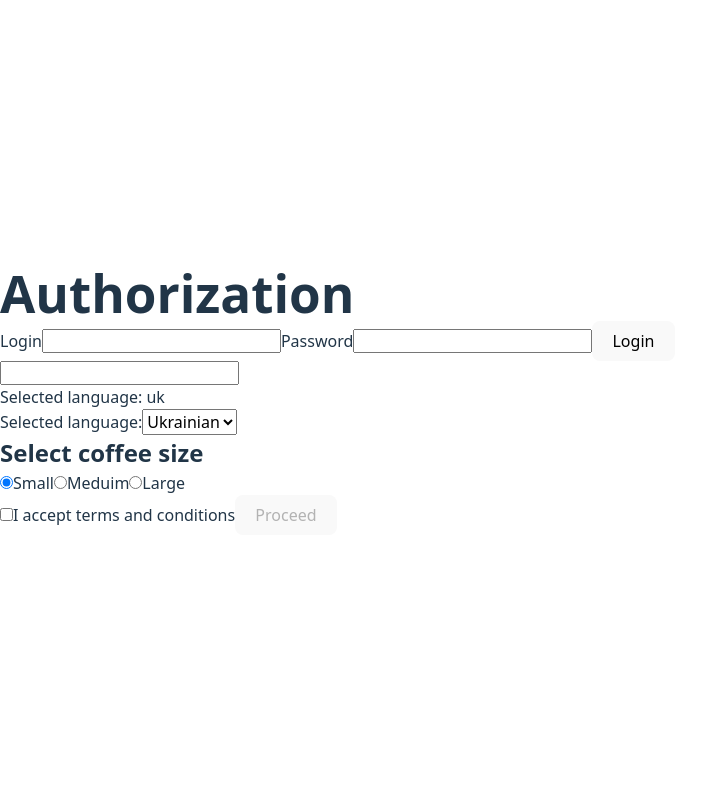
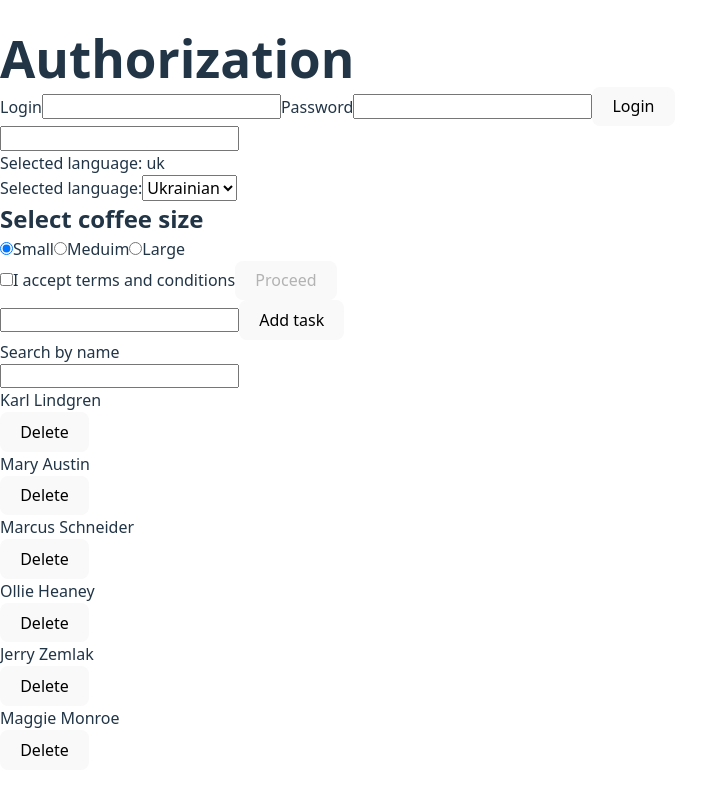
Before and after one commit to Yeromin1/PyvnaBoroda, a React (Vite) app: page / in a window 1280 px wide. Shown: the top 794 px of the page, without its empty margins (0-717 px from the left). Built offline with nearby package versions, Linux system fonts and the light colour scheme.

Commit message:
Filter-json

```diff
--- a/src/components/App.jsx
+++ b/src/components/App.jsx
@@ -7,6 +7,11 @@ import LoginForm from "./LoginForm/LoginForm";
 import SearchBar from "./SearchBar/SearchBar ";
 import Radio from "./Radio/Radio";
 import Checkbox from "./Checkbox/Checkbox";
+import Filter from "./Filter/Filter";
+import Task from "./FilterTask/FilterTask";
+import Form from "./FilterForm/FilterForm";
+import TasksList from "./FilterTasksList/FilterTasksList";
+import initialTasks from "../data/forbes.json";
 
 // export default function App() {
 //   return (
@@ -338,6 +343,25 @@ const App = () => {
 
   const [lang, setLang] = useState("uk");
 
+  const [tasks, setTasks] = useState(initialTasks);
+  const [filter, serFilter] = useState("");
+
+  const addTask = (newTask) => {
+    setTasks((prev) => {
+      return [...prev, newTask];
+    });
+  };
+
+  const visibleTasks = tasks.filter((task) =>
+    task.name.toLowerCase().includes(filter.toLowerCase()),
+  );
+
+  const deleteTask = (taskId) => {
+    setTasks((prev) => {
+      return prev.filter((task) => task.id !== taskId);
+    });
+  };
+
   return (
     <div>
       <h1>Authorization</h1>
@@ -351,6 +375,10 @@ const App = () => {
       <Radio />
 
       <Checkbox />
+
+      <Form onAdd={addTask} />
+      <Filter value={filter} onFilter={serFilter} />
+      <TasksList tasks={visibleTasks} onDelete={deleteTask} />
     </div>
   );
 };
--- /dev/null
+++ b/src/components/Filter/Filter.jsx
@@ -0,0 +1,14 @@
+const Filter = ({ value, onFilter }) => {
+  return (
+    <div>
+      <p>Search by name</p>
+      <input
+        type="text"
+        value={value}
+        onChange={(e) => onFilter(e.target.value)}
+      />
+    </div>
+  );
+};
+
+export default Filter;
--- /dev/null
+++ b/src/components/FilterForm/FilterForm.jsx
@@ -0,0 +1,17 @@
+export default function Form({ onAdd }) {
+  const handleSubmit = (e) => {
+    e.preventDefault();
+    onAdd({
+      id: Date.now(),
+      name: e.target.elements.text.value,
+    });
+    e.target.reset();
+  };
+
+  return (
+    <form onSubmit={handleSubmit}>
+      <input type="text" name="text" />
+      <button type="submit">Add task</button>
+    </form>
+  );
+}
--- /dev/null
+++ b/src/components/FilterTask/FilterTask.jsx
@@ -0,0 +1,10 @@
+const Task = ({ data: { id, name }, onDelete }) => {
+  return (
+    <div>
+      <p>{name}</p>
+      <button onClick={() => onDelete(id)}>Delete</button>
+    </div>
+  );
+};
+
+export default Task;
--- /dev/null
+++ b/src/components/FilterTasksList/FilterTasksList.jsx
@@ -0,0 +1,15 @@
+import Task from "../FilterTask/FilterTask";
+
+const TasksList = ({ tasks, onDelete }) => {
+  return (
+    <ul>
+      {tasks.map((task) => (
+        <li key={task.id}>
+          <Task data={task} onDelete={onDelete} />
+        </li>
+      ))}
+    </ul>
+  );
+};
+
+export default TasksList;
--- /dev/null
+++ b/src/data/forbes.json
@@ -0,0 +1,44 @@
+[
+  {
+    "id": "1",
+    "name": "Karl Lindgren",
+    "capital": 35.7,
+    "avatar": "https://randomuser.me/api/portraits/men/32.jpg",
+    "isIncrease": false
+  },
+  {
+    "id": "2",
+    "name": "Mary Austin",
+    "capital": 23.2,
+    "avatar": "https://randomuser.me/api/portraits/women/22.jpg",
+    "isIncrease": true
+  },
+  {
+    "id": "3",
+    "name": " Marcus Schneider",
+    "capital": 9.9,
+    "avatar": "https://randomuser.me/api/portraits/men/13.jpg",
+    "isIncrease": false
+  },
+  {
+    "id": "4",
+    "name": " Ollie Heaney",
+    "capital": 4.5,
+    "avatar": "https://randomuser.me/api/portraits/women/12.jpg",
+    "isIncrease": true
+  },
+  {
+    "id": "5",
+    "name": "Jerry Zemlak",
+    "capital": 2.9,
+    "avatar": "https://randomuser.me/api/portraits/men/52.jpg",
+    "isIncrease": false
+  },
+  {
+    "id": "6",
+    "name": " Maggie Monroe",
+    "capital": 1.5,
+    "avatar": "https://randomuser.me/api/portraits/women/62.jpg",
+    "isIncrease": true
+  }
+]
```
